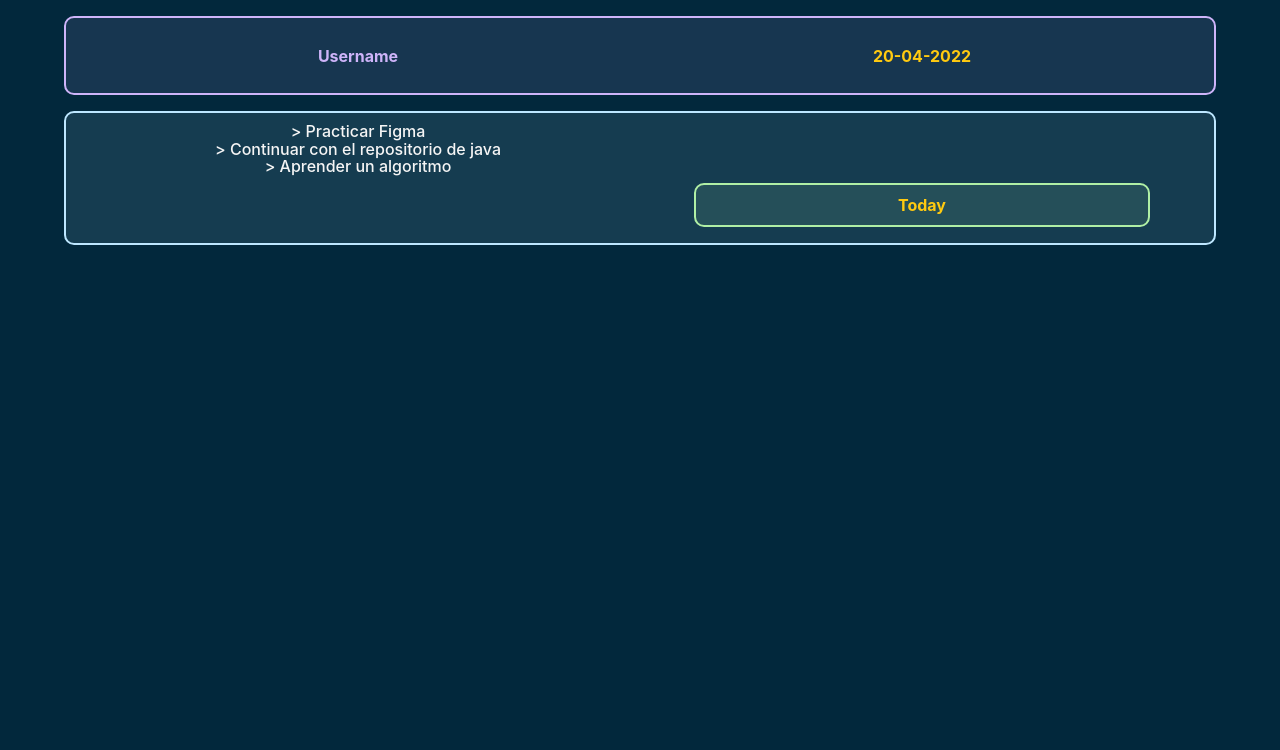
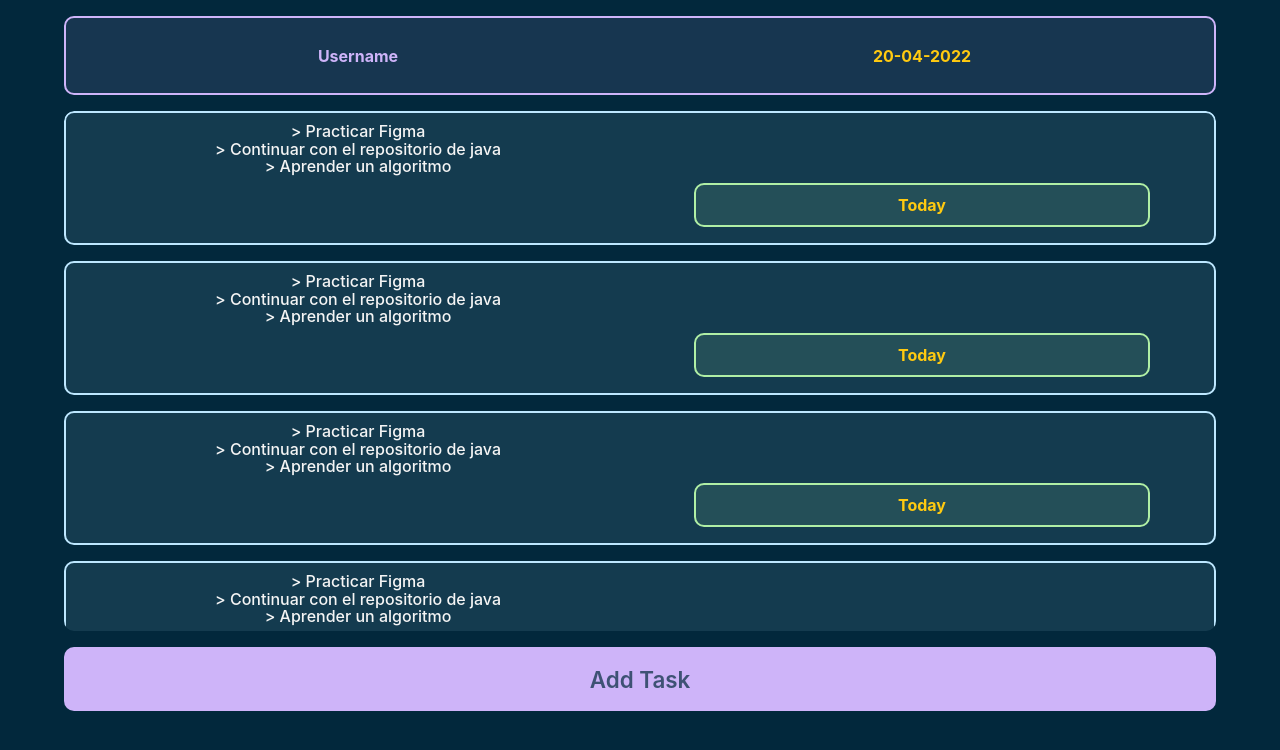
Before and after one commit to alaanescobedo/daily-tasks-app, a React (Vite) app: page / in a window 1280 px wide. Shown: the top 750 px of the page. Built offline with nearby package versions, Linux system fonts and the light colour scheme.

Commit message:
Add tasks scroll and add task component layout

```diff
--- a/src/App.tsx
+++ b/src/App.tsx
@@ -1,9 +1,11 @@
 import { CSSProperties, useContext } from 'react'
 
-import { MainCard, TaskCard } from './components/Card'
+import { MainCard } from './components/Card'
 import { ThemeContext } from './context'
 
 import styles from './App.module.css'
+import { Tasks } from './components/Scroll'
+import { Button } from './components/Button/Button'
 
 function App (): JSX.Element {
   const { generalConfiguration, theme } = useContext(ThemeContext)
@@ -12,7 +14,8 @@ function App (): JSX.Element {
     <div className={styles.app} style={{ ...configVariables as CSSProperties }}>
       <div className={styles.container}>
         <MainCard />
-        <TaskCard />
+        <Tasks />
+        <Button />
       </div>
     </div>
   )
--- /dev/null
+++ b/src/components/Button/Button.module.css
@@ -0,0 +1,14 @@
+.container {
+    width: 100%;
+    background-color: rgb(var(--primary));
+    border-radius: 10px;
+    height: 8vh;
+    display: grid;
+    place-content: center;
+}
+
+.label {
+    font-weight: 600;
+    font-size: 1.4rem;
+    color: rgb(var(--background), var(--opacity-7));
+}
--- /dev/null
+++ b/src/components/Button/Button.tsx
@@ -0,0 +1,9 @@
+import styles from './Button.module.css'
+
+export const Button = (): JSX.Element => {
+  return (
+    <div className={styles.container}>
+      <p className={styles.label}>Add Task</p>
+    </div>
+  )
+}
--- /dev/null
+++ b/src/components/Scroll/Scroll.module.css
@@ -0,0 +1,8 @@
+.container {
+    display: flex;
+    flex-direction: column;
+    gap: 1rem;
+    overflow: scroll;
+    height: 65vh;
+    border-radius: 10px;
+}
--- /dev/null
+++ b/src/components/Scroll/index.tsx
@@ -0,0 +1,17 @@
+import { TaskCard } from '../Card'
+import styles from './Scroll.module.css'
+
+export const Tasks = (): JSX.Element => {
+  return (
+    <div className={styles.container}>
+      <TaskCard />
+      <TaskCard />
+      <TaskCard />
+      <TaskCard />
+      <TaskCard />
+      <TaskCard />
+      <TaskCard />
+      <TaskCard />
+    </div>
+  )
+}
--- a/src/themes/config.ts
+++ b/src/themes/config.ts
@@ -9,5 +9,6 @@ export enum Color {
   DOVE_GRAY = 'rgb(106,106,106)'
 }
 export enum Opacity {
-  '--opacity-1' = 0.1
+  '--opacity-1' = 0.1,
+  '--opacity-7' = 0.7,
 }
--- a/src/themes/light.ts
+++ b/src/themes/light.ts
@@ -1,4 +1,4 @@
-import { Theme } from '@interfaces'
+import { Theme } from '../interfaces'
 import { Color } from './config'
 
 export const themeLight: Theme = {
```
